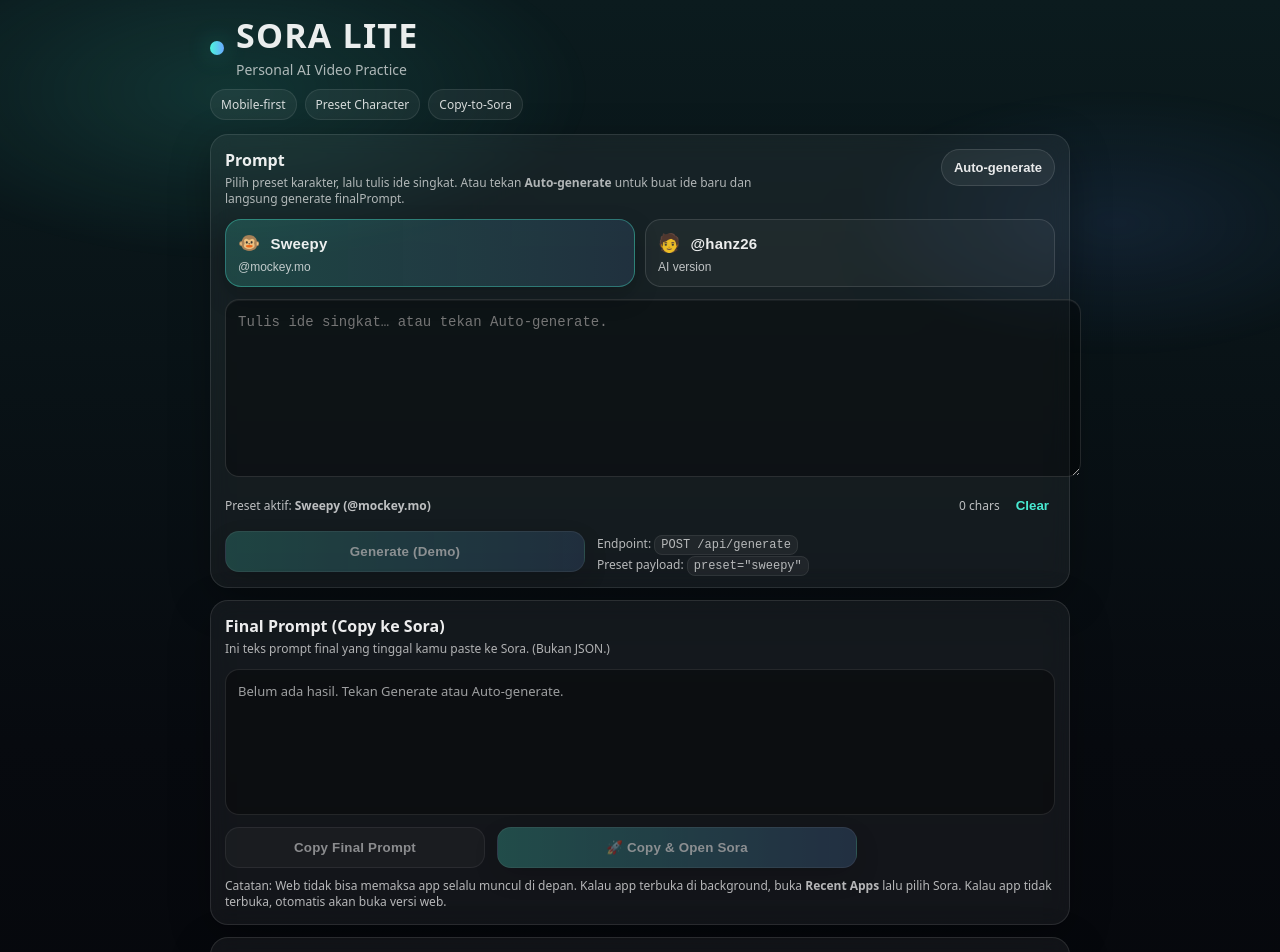
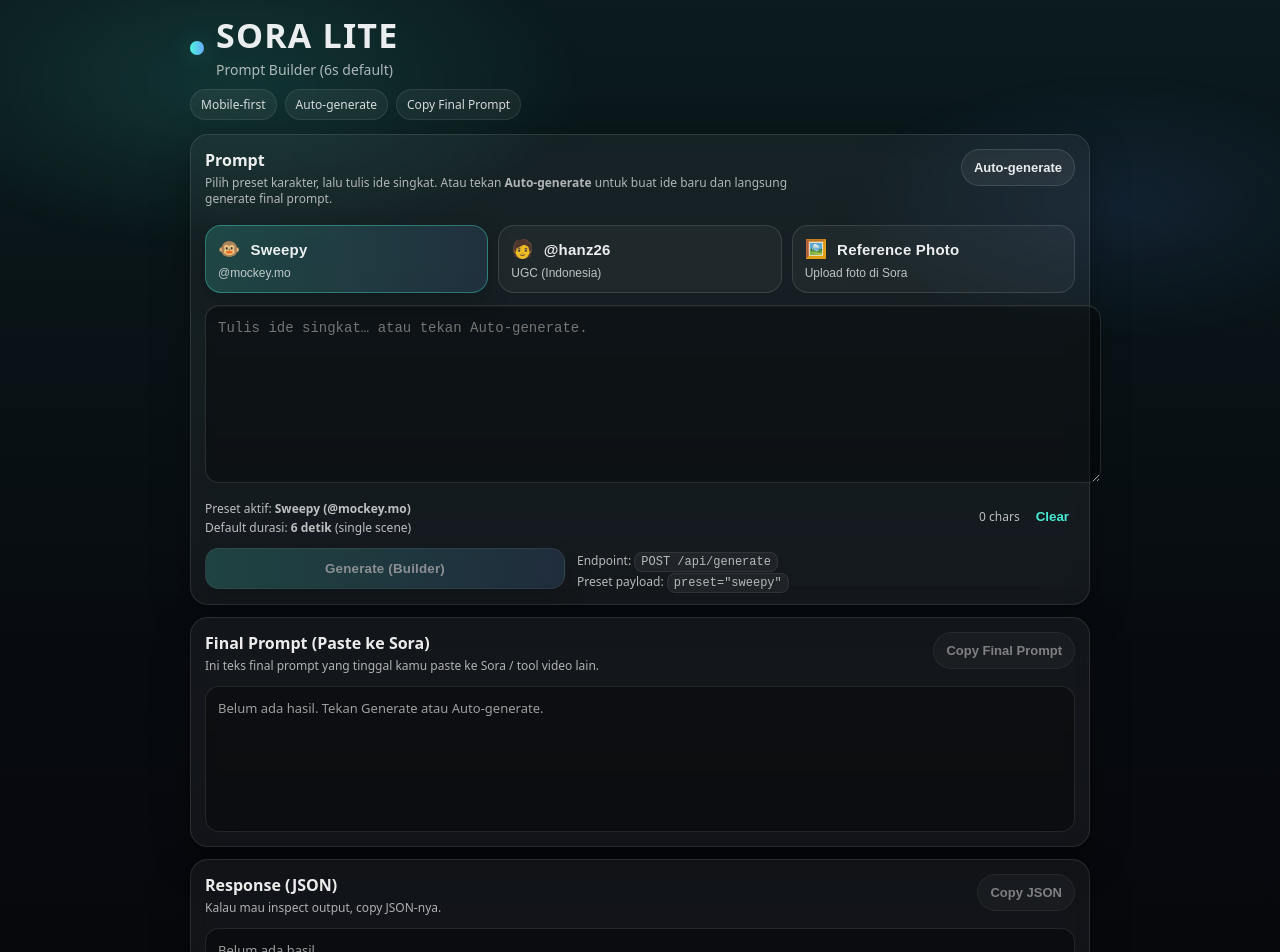
Before and after one commit to hanzonk26/sora-lite, a Next.js app: page / in a window 1280 px wide. Shown: the top 952 px of the page. Built offline with nearby package versions, Linux system fonts and the light colour scheme.

Commit message:
Update page.tsx

```diff
--- a/app/page.tsx
+++ b/app/page.tsx
@@ -2,7 +2,7 @@
 
 import React, { useMemo, useRef, useState } from 'react';
 
-type PresetKey = 'sweepy' | 'hanz26';
+type PresetKey = 'sweepy' | 'hanz26' | 'reference';
 
 export default function Page() {
   const [preset, setPreset] = useState<PresetKey>('sweepy');
@@ -17,7 +17,8 @@
 
   const presetLabel: Record<PresetKey, { title: string; sub: string; emoji: string }> = {
     sweepy: { title: 'Sweepy', sub: '@mockey.mo', emoji: '🐵' },
-    hanz26: { title: '@hanz26', sub: 'AI version', emoji: '🧑' },
+    hanz26: { title: '@hanz26', sub: 'UGC (Indonesia)', emoji: '🧑' },
+    reference: { title: 'Reference Photo', sub: 'Upload foto di Sora', emoji: '🖼️' },
   };
 
   const canSubmit = prompt.trim().length > 0 && !loading;
@@ -39,23 +40,23 @@
     return arr[Math.floor(Math.random() * arr.length)];
   }
 
-  // ✅ Sweepy daily generator (mix daily/funny/hero/horror ringan)
-  function makeSweepyDaily() {
+  // ✅ Sweepy generator (1 scene, 6s, daily/funny/hero/horror ringan)
+  function makeSweepyIdea() {
     const places = [
-      'warung kopi sepi',
+      'warung kopi kecil yang sepi',
       'teras rumah sore hari',
       'kamar kos sederhana',
-      'pinggir jalan kecil',
       'ruang tamu dengan TV tua',
       'halaman belakang rumah',
+      'dapur sederhana malam hari',
       'taman kecil dekat rumah',
-      'dapur sederhana malam hari',
+      'pinggir jalan kecil saat mendung',
     ];
 
     const dailyActions = [
       'duduk santai sambil ngopi',
       'rebahan sambil main HP',
-      'menyapu halaman dengan gerakan malas tapi lucu',
+      'menyapu halaman dengan gaya malas tapi lucu',
       'makan mie instan dengan ekspresi super serius',
       'nonton TV sambil ngemil pelan',
       'membersihkan meja kecil dengan teliti',
@@ -66,61 +67,60 @@
     const funnyTwists = [
       'gelas kopinya hampir jatuh lalu diselamatkan dengan ekspresi panik',
       'Sweepy sadar kamera lalu langsung sok cool',
-      'Sweepy bengong lama lalu baru sadar ada suara notifikasi',
-      'Sweepy kaget suara kecil lalu cek sekeliling dengan gaya dramatis',
-      'Sweepy refleks melakukan hal konyol tanpa sadar lalu malu sendiri',
-      'Sweepy salah ambil remote, malah pencet tombol yang bikin TV mute lalu nyari-nyari',
+      'Sweepy bengong lama lalu baru sadar ada notifikasi',
+      'Sweepy kaget suara kecil lalu cek sekeliling dengan gaya dramatis (ternyata aman)',
+      'Sweepy refleks melakukan hal konyol lalu malu sendiri',
+      'Sweepy salah ambil remote, pencet mute, lalu nyari-nyari tombolnya',
     ];
 
     const heroMoments = [
-      'membantu anak kucing kecil menyeberang pelan-pelan',
       'memungut sampah plastik dan membuangnya ke tempat sampah',
       'membereskan barang yang hampir jatuh dari meja',
-      'menolong hewan kecil yang terlihat kebingungan mencari jalan',
+      'menolong anak kucing kecil yang kebingungan',
       'membantu orang tua membawa barang ringan dengan sopan',
+      'menutup pintu yang berderit agar tidak mengganggu orang lain',
     ];
 
     const horrorLight = [
+      'suara TV berubah statis 1–2 detik lalu normal lagi',
       'bayangan aneh muncul sebentar lalu hilang (ternyata pantulan)',
-      'suara TV berubah statis beberapa detik lalu normal lagi',
       'pintu berderit pelan, Sweepy menoleh… ternyata angin',
       'pantulan kaca terlihat aneh, tapi cuma efek cahaya',
     ];
 
     const mode = pick(['daily', 'funny', 'hero', 'horror'] as const);
+    const base = `@mockey.mo (Sweepy) di ${pick(places)}, ${pick(dailyActions)}.`;
 
     if (mode === 'hero') {
-      return `@mockey.mo (Sweepy) berada di ${pick(places)}, ${pick(
-        heroMoments
-      )}. Ekspresi polos dan tulus, gerakan natural, hangat, realistis. Durasi 12–15 detik. Akhiri dengan senyum kecil atau anggukan.`;
+      return `${base} Lalu Sweepy ${pick(heroMoments)} dengan ekspresi polos dan tulus. Single scene, 6 detik, natural, realistis.`;
     }
-
     if (mode === 'horror') {
-      return `@mockey.mo (Sweepy) di ${pick(places)}, sedang ${pick(
-        dailyActions
-      )}. Ada momen horor ringan: ${pick(horrorLight)}. Jangan berlebihan, tetap aman dan lucu tipis di ending (Sweepy lega atau nyengir). Durasi 12–15 detik.`;
+      return `${base} Ada momen horor ringan: ${pick(
+        horrorLight
+      )}. Ending aman & lucu tipis (Sweepy lega/nyengir). Single scene, 6 detik, natural, realistis.`;
     }
-
     if (mode === 'funny') {
-      return `@mockey.mo (Sweepy) di ${pick(places)}, ${pick(
-        dailyActions
-      )}. Twist lucu: ${pick(funnyTwists)}. Komedi natural, ekspresi jelas, timing pas, tetap realistis. Durasi 12–15 detik.`;
+      return `${base} Twist lucu: ${pick(funnyTwists)}. Komedi natural, timing pas. Single scene, 6 detik, realistis.`;
     }
-
-    // default daily
-    return `@mockey.mo (Sweepy) di ${pick(places)}, ${pick(
-      dailyActions
-    )}. Aktivitas sederhana tanpa konflik besar. Suasana hangat, natural, realistis seperti vlog daily. Durasi 12–15 detik.`;
+    return `${base} Aktivitas sederhana tanpa konflik besar. Vibe hangat seperti vlog daily. Single scene, 6 detik, realistis.`;
   }
 
-  // ✅ @hanz26 UGC generator (relatable + soft selling halus)
-  function makeHanzUGC() {
+  // ✅ @hanz26 UGC generator (1 scene, 6s, Bahasa Indonesia)
+  function makeHanzIdea() {
     const settings = [
-      'di kamar dengan pencahayaan natural dari jendela',
+      'di kamar dengan cahaya natural dari jendela',
       'di kafe minimalis yang tenang',
       'di teras rumah sore hari',
       'di ruang tamu rapi dengan ambience hangat',
       'di depan cermin, gaya get-ready-with-me',
+    ];
+
+    const hooks = [
+      '“Gue dulu sering gagal konsisten… sampai gue ubah 1 hal ini.”',
+      '“Kalau kamu ngerasa mager, coba cara ini dulu.”',
+      '“Yang bikin gue rutin itu bukan motivasi… tapi sistem.”',
+      '“Ini tips paling simpel tapi efeknya kerasa.”',
+      '“Boleh jujur? Cara ini enak banget dijalanin.”',
     ];
 
     const topics = [
@@ -131,40 +131,41 @@
       'soft selling halus: rekomendasi produk tanpa hard selling',
     ];
 
-    const hooks = [
-      '“Gue dulu sering gagal konsisten… sampai akhirnya gue ubah 1 hal ini.”',
-      '“Kalau kamu ngerasa mager, coba cara ini dulu.”',
-      '“Yang bikin gue bisa rutin itu bukan motivasi… tapi sistem.”',
-      '“Ini tips paling simpel tapi efeknya kerasa.”',
-      '“Boleh jujur? Gue baru nemu cara yang beneran enak dijalanin.”',
-    ];
-
-    return `@hanz26 duduk santai gaya UGC ${pick(settings)}. Buka dengan hook: ${pick(
+    return `@hanz26 gaya UGC ${pick(settings)}. Buka dengan hook: ${pick(
       hooks
     )} Lalu bahas: ${pick(
       topics
-    )}. Bahasa Indonesia, natural, ekspresi ramah, framing smartphone handheld, lighting bagus, vibe relatable. Durasi 12–15 detik.`;
+    )}. Bahasa Indonesia, natural, ramah, framing smartphone handheld. Single scene, 6 detik.`;
+  }
+
+  // ✅ Reference Photo preset (tanpa karakter spesifik, pakai foto upload di Sora)
+  function makeReferenceIdea() {
+    const actions = [
+      'menoleh pelan lalu senyum tipis',
+      'mengangkat cangkir minum sedikit',
+      'menatap kamera sebentar lalu melihat ke samping',
+      'menghela napas pelan, ekspresi tenang',
+      'merapikan kerah baju atau rambut secara natural',
+      'mengangguk kecil seperti setuju/oke',
+    ];
+
+    const settings = [
+      'di ruangan dengan cahaya lembut dari samping',
+      'di kafe tenang dengan ambience hangat',
+      'di teras rumah saat sore',
+      'di ruangan minimalis dengan background bersih',
+      'di luar ruangan saat mendung, lighting soft',
+    ];
+
+    return `Use the uploaded reference photo as the character identity (match face, outfit, hairstyle). Single scene, 6 seconds. Setting: ${pick(
+      settings
+    )}. Action: ${pick(actions)}. Keep motion minimal and realistic. No redesign, no outfit change, no scene change, no text overlay.`;
   }
 
   function makeAutoIdea() {
-    if (preset === 'sweepy') return makeSweepyDaily();
-    return makeHanzUGC();
-  }
-
-  // ✅ Open Sora App (Android Intent) + fallback ke web
-  function openSoraAuto() {
-    const intentUrl =
-      'intent://open#Intent;' + 'scheme=sora;' + 'package=com.openai.sora;' + 'end';
-    const webFallback = 'https://sora.openai.com';
-    const start = Date.now();
-
-    window.location.href = intentUrl;
-
-    setTimeout(() => {
-      if (Date.now() - start < 2500) {
-        window.open(webFallback, '_blank', 'noopener,noreferrer');
-      }
-    }, 1200);
+    if (preset === 'sweepy') return makeSweepyIdea();
+    if (preset === 'hanz26') return makeHanzIdea();
+    return makeReferenceIdea();
   }
 
   async function generateWithText(text: string) {
@@ -184,6 +185,7 @@
       const res = await fetch('/api/generate', {
         method: 'POST',
         headers: { 'Content-Type': 'application/json' },
+        // kirim preset (opsional, backend boleh ignore)
         body: JSON.stringify({ prompt: p, preset }),
       });
 
@@ -239,24 +241,9 @@
     }
   }
 
-  // ✅ Copy final prompt lalu coba buka Sora
-  async function onCopyAndOpen() {
-    if (!finalPrompt) return;
-    try {
-      await navigator.clipboard.writeText(finalPrompt);
-      setCopiedFinal(true);
-      setTimeout(() => setCopiedFinal(false), 1200);
-    } catch {
-      // tetap lanjut open
-    }
-    // kasih jeda kecil supaya clipboard selesai
-    setTimeout(() => openSoraAuto(), 250);
-  }
-
   function onClear() {
     setPrompt('');
     setErr('');
-    setResult(null);
   }
 
   const S = styles;
@@ -272,14 +259,14 @@
             <div style={S.logoDot} />
             <div>
               <h1 style={S.title}>SORA LITE</h1>
-              <p style={S.subtitle}>Personal AI Video Practice</p>
+              <p style={S.subtitle}>Prompt Builder (6s default)</p>
             </div>
           </div>
 
           <div style={S.badgeRow}>
             <span style={S.badge}>Mobile-first</span>
-            <span style={S.badge}>Preset Character</span>
-            <span style={S.badge}>Copy-to-Sora</span>
+            <span style={S.badge}>Auto-generate</span>
+            <span style={S.badge}>Copy Final Prompt</span>
           </div>
         </header>
 
@@ -289,7 +276,14 @@
             <div>
               <div style={S.cardTitle}>Prompt</div>
               <div style={S.cardHint}>
-                Pilih preset karakter, lalu tulis ide singkat. Atau tekan <b>Auto-generate</b> untuk buat ide baru dan langsung generate finalPrompt.
+                Pilih preset karakter, lalu tulis ide singkat. Atau tekan <b>Auto-generate</b> untuk buat ide baru dan langsung generate final prompt.
+                <div style={{ marginTop: 6, opacity: 0.9 }}>
+                  {preset === 'reference' ? (
+                    <span>
+                      🖼️ <b>Reference Photo:</b> Upload foto referensi di Sora terlebih dulu, lalu paste final prompt.
+                    </span>
+                  ) : null}
+                </div>
               </div>
             </div>
 
@@ -306,7 +300,7 @@
 
           {/* Preset toggle */}
           <div style={S.presetRow}>
-            {(['sweepy', 'hanz26'] as PresetKey[]).map((k) => {
+            {(['sweepy', 'hanz26', 'reference'] as PresetKey[]).map((k) => {
               const active = preset === k;
               return (
                 <button
@@ -344,16 +338,16 @@
           <div style={S.miniRow}>
             <div style={S.miniLeft}>
               <div style={S.miniText}>
-                Preset aktif:{' '}
-                <span style={S.miniStrong}>
-                  {presetLabel[preset].title} ({presetLabel[preset].sub})
-                </span>
+                Preset aktif: <span style={S.miniStrong}>{presetLabel[preset].title} ({presetLabel[preset].sub})</span>
+              </div>
+              <div style={S.miniText}>
+                Default durasi: <span style={S.miniStrong}>6 detik</span> (single scene)
               </div>
             </div>
 
             <div style={S.miniRight}>
               <span style={S.charCount}>{prompt.length} chars</span>
-              <button type="button" onClick={onClear} disabled={loading && prompt.length === 0} style={S.linkBtn}>
+              <button type="button" onClick={onClear} disabled={loading || prompt.length === 0} style={S.linkBtn}>
                 Clear
               </button>
             </div>
@@ -370,7 +364,7 @@
                 cursor: canSubmit ? 'pointer' : 'not-allowed',
               }}
             >
-              {loading ? 'Generating…' : 'Generate (Demo)'}
+              {loading ? 'Generating…' : 'Generate (Builder)'}
             </button>
 
             <div style={S.metaRight}>
@@ -389,52 +383,28 @@
         <section style={S.card} ref={finalRef}>
           <div style={S.cardHead}>
             <div>
-              <div style={S.cardTitle}>Final Prompt (Copy ke Sora)</div>
-              <div style={S.cardHint}>
-                Ini teks prompt final yang tinggal kamu paste ke Sora. (Bukan JSON.)
-              </div>
+              <div style={S.cardTitle}>Final Prompt (Paste ke Sora)</div>
+              <div style={S.cardHint}>Ini teks final prompt yang tinggal kamu paste ke Sora / tool video lain.</div>
             </div>
-          </div>
 
-          <div style={S.resultBox}>
-            {!finalPrompt && !loading ? (
-              <div style={S.emptyState}>Belum ada hasil. Tekan Generate atau Auto-generate.</div>
-            ) : null}
-            {loading ? <div style={S.loadingState}>Sedang proses…</div> : null}
-            {finalPrompt ? <pre style={S.pre}>{finalPrompt}</pre> : null}
-          </div>
-
-          <div style={S.finalActions}>
             <button
               type="button"
               onClick={onCopyFinal}
               disabled={!finalPrompt}
               style={{
-                ...S.secondaryBtn,
-                opacity: finalPrompt ? 1 : 0.55,
+                ...S.smallBtn,
+                opacity: finalPrompt ? 1 : 0.5,
                 cursor: finalPrompt ? 'pointer' : 'not-allowed',
               }}
             >
               {copiedFinal ? 'Copied ✅' : 'Copy Final Prompt'}
             </button>
-
-            <button
-              type="button"
-              onClick={onCopyAndOpen}
-              disabled={!finalPrompt}
-              style={{
-                ...S.finalPrimaryBtn,
-                opacity: finalPrompt ? 1 : 0.55,
-                cursor: finalPrompt ? 'pointer' : 'not-allowed',
-              }}
-            >
-              🚀 Copy & Open Sora
-            </button>
           </div>
 
-          <div style={S.finalHelper}>
-            Catatan: Web tidak bisa memaksa app selalu muncul di depan. Kalau app terbuka di background, buka <b>Recent Apps</b> lalu pilih Sora.
-            Kalau app tidak terbuka, otomatis akan buka versi web.
+          <div style={S.resultBox}>
+            {!finalPrompt && !loading ? <div style={S.emptyState}>Belum ada hasil. Tekan Generate atau Auto-generate.</div> : null}
+            {loading ? <div style={S.loadingState}>Sedang proses…</div> : null}
+            {finalPrompt ? <pre style={S.pre}>{finalPrompt}</pre> : null}
           </div>
         </section>
 
@@ -443,7 +413,7 @@
           <div style={S.cardHead}>
             <div>
               <div style={S.cardTitle}>Response (JSON)</div>
-              <div style={S.cardHint}>Kalau mau edit/inspect storyboard, copy JSON-nya.</div>
+              <div style={S.cardHint}>Kalau mau inspect output, copy JSON-nya.</div>
             </div>
 
             <button
@@ -503,7 +473,7 @@
     pointerEvents: 'none',
   },
   container: {
-    maxWidth: 860,
+    maxWidth: 900,
     margin: '0 auto',
     position: 'relative',
   },
@@ -528,7 +498,7 @@
     fontSize: 34,
     letterSpacing: 1.2,
     lineHeight: 1.05,
-    fontWeight: 800,
+    fontWeight: 900,
   },
   subtitle: {
     margin: '6px 0 0',
@@ -568,18 +538,18 @@
   },
   cardTitle: {
     fontSize: 16,
-    fontWeight: 800,
+    fontWeight: 900,
     marginBottom: 4,
   },
   cardHint: {
     fontSize: 12,
     opacity: 0.72,
     lineHeight: 1.35,
-    maxWidth: 560,
+    maxWidth: 620,
   },
   presetRow: {
     display: 'grid',
-    gridTemplateColumns: '1fr 1fr',
+    gridTemplateColumns: 'repeat(3, 1fr)',
     gap: 10,
     marginBottom: 12,
   },
@@ -638,14 +608,14 @@
   },
   miniLeft: { flex: 1 },
   miniRight: { display: 'flex', alignItems: 'center', gap: 10 },
-  miniText: { fontSize: 12, opacity: 0.78 },
-  miniStrong: { fontWeight: 800, opacity: 1 },
+  miniText: { fontSize: 12, opacity: 0.78, marginTop: 2 },
+  miniStrong: { fontWeight: 900, opacity: 1 },
   charCount: { fontSize: 12, opacity: 0.78 },
   linkBtn: {
     background: 'transparent',
     border: 'none',
     color: 'rgba(76,245,219,0.95)',
-    fontWeight: 800,
+    fontWeight: 900,
     cursor: 'pointer',
     padding: 6,
   },
@@ -678,41 +648,6 @@
     fontWeight: 900,
     fontSize: 13,
     whiteSpace: 'nowrap',
-  },
-  secondaryBtn: {
-    padding: '12px 14px',
-    borderRadius: 14,
-    border: '1px solid rgba(255,255,255,0.12)',
-    background: 'rgba(255,255,255,0.06)',
-    color: 'rgba(255,255,255,0.92)',
-    fontWeight: 900,
-    letterSpacing: 0.2,
-    width: '100%',
-    maxWidth: 260,
-  },
-  finalPrimaryBtn: {
-    padding: '12px 14px',
-    borderRadius: 14,
-    border: '1px solid rgba(255,255,255,0.12)',
-    background: 'linear-gradient(90deg, rgba(76,245,219,0.45), rgba(106,169,255,0.32))',
-    color: 'rgba(255,255,255,0.92)',
-    fontWeight: 900,
-    letterSpacing: 0.2,
-    width: '100%',
-    maxWidth: 360,
-    boxShadow: '0 10px 24px rgba(0,0,0,0.25)',
-  },
-  finalActions: {
-    display: 'flex',
-    gap: 12,
-    marginTop: 12,
-    flexWrap: 'wrap',
-  },
-  finalHelper: {
-    marginTop: 10,
-    fontSize: 12,
-    opacity: 0.75,
-    lineHeight: 1.35,
   },
   metaRight: {
     flex: 1,
```
